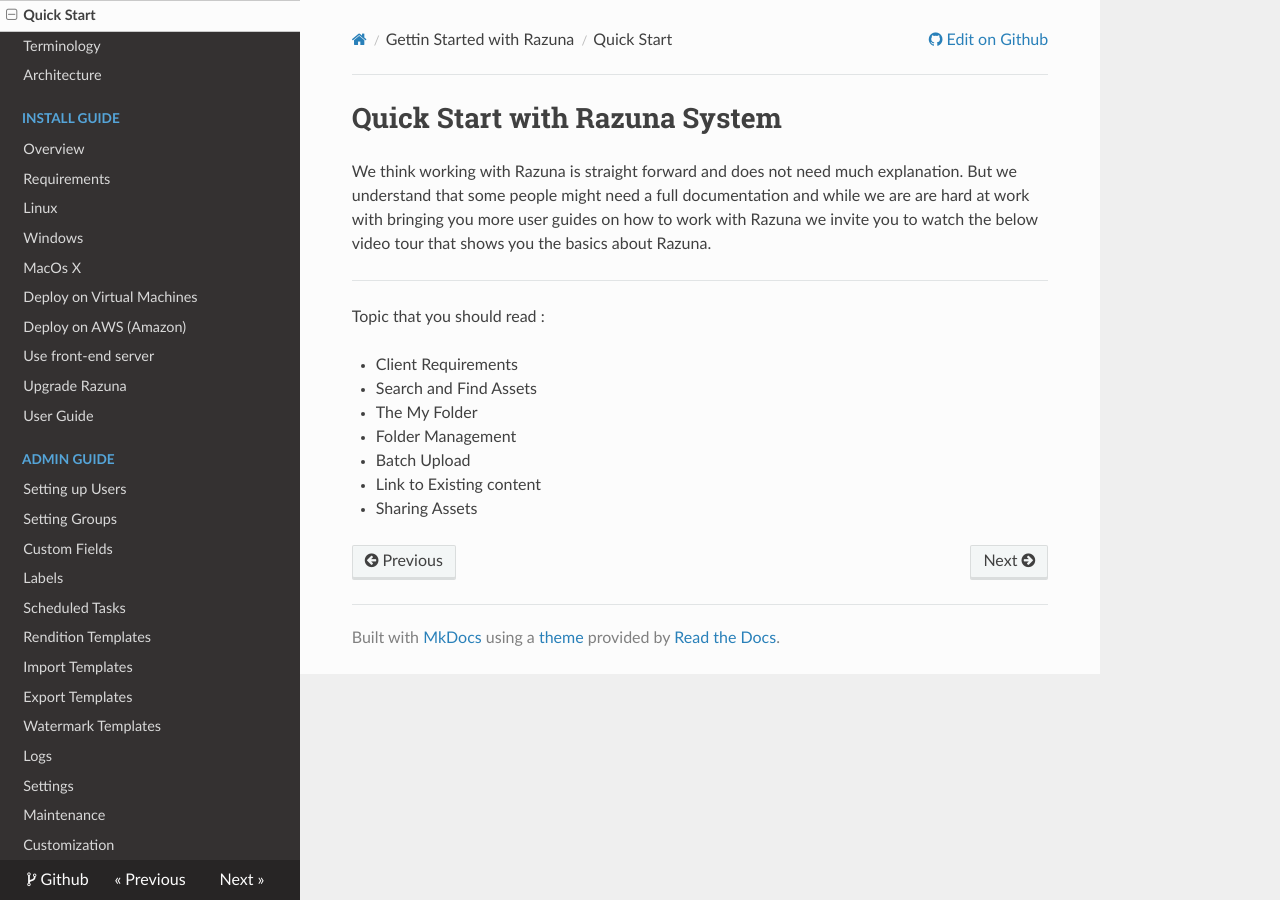
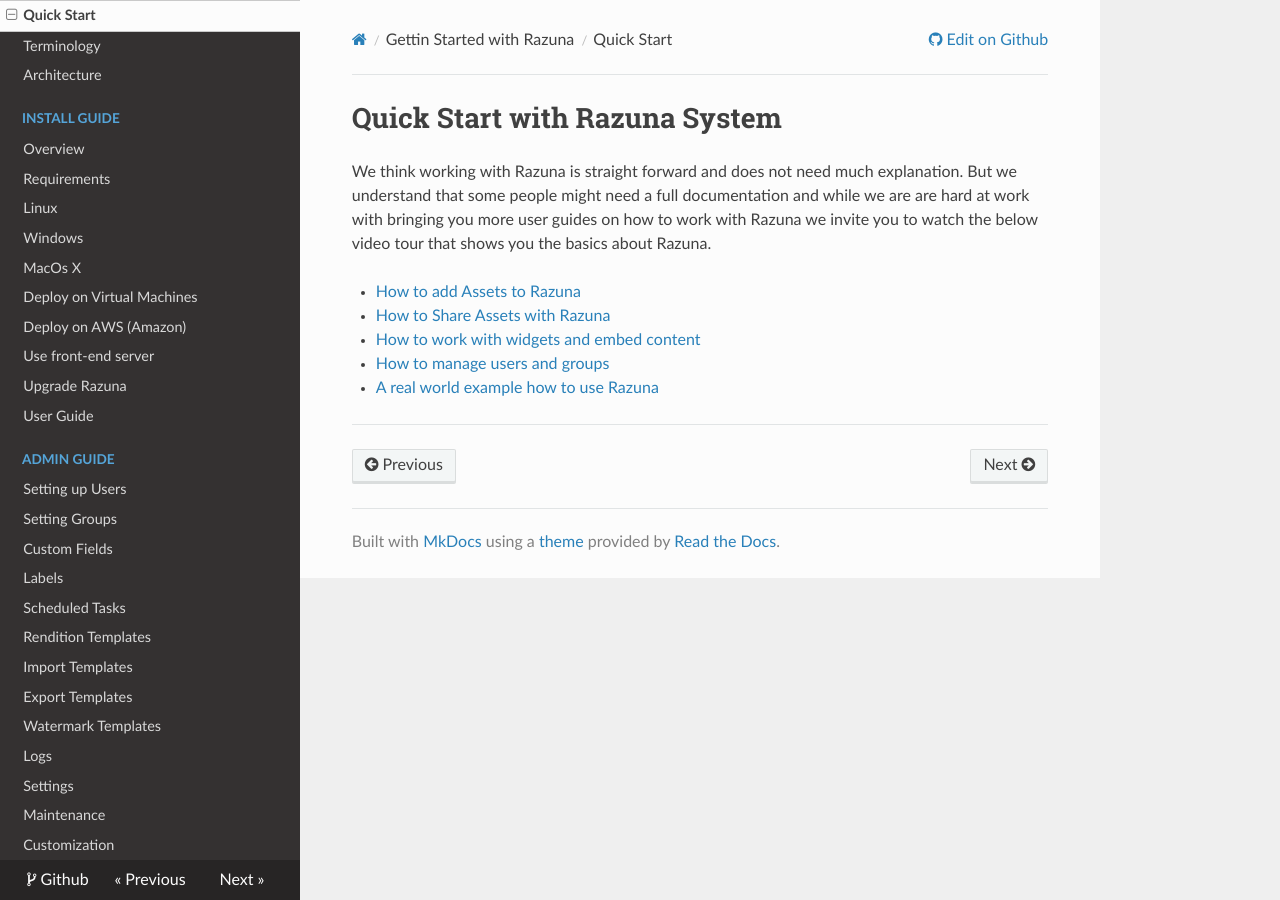
Before and after one commit to razuna/razuna-docs, an MkDocs documentation site: the page built from docs/start/quickstart.md, in a window 1280 px wide. Built offline with MkDocs 1.6.1, drawn with Linux system fonts in a browser that asks for light colours; nearby versions of some CDN libraries; old or Windows-style settings are respelled for this version of MkDocs.

Commit message:
Update videos for quickstart guide

```diff
--- a/docs/start/quickstart.md
+++ b/docs/start/quickstart.md
@@ -2,14 +2,9 @@
 
 We think working with Razuna is straight forward and does not need much explanation. But we understand that some people might need a full documentation and while we are are hard at work with bringing you more user guides on how to work with Razuna we invite you to watch the below video tour that shows you the basics about Razuna.
 
+* [How to add Assets to Razuna](https://www.youtube.com/watch?v=AALswnbaIXI)
+* [How to Share Assets with Razuna](https://www.youtube.com/watch?v=NY2KqRQlobw)
+* [How to work with widgets and embed content](https://www.youtube.com/watch?v=odsWhx04lwY)
+* [How to manage users and groups](https://www.youtube.com/watch?v=KUgCb3eAcG4)
+* [A real world example how to use Razuna](http://player.vimeo.com/video/43253331?title=0&amp;byline=0&amp;portrait=0&amp;color=c9ff23)
 ___
-
-Topic that you should read :
-
-* Client Requirements
-* Search and Find Assets
-* The My Folder
-* Folder Management
-* Batch Upload
-* Link to Existing content
-* Sharing Assets
```
